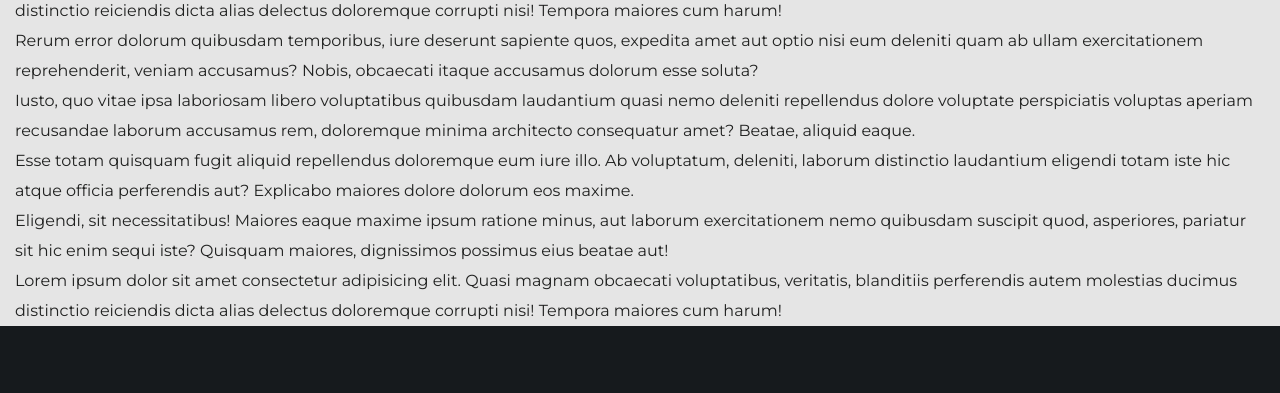
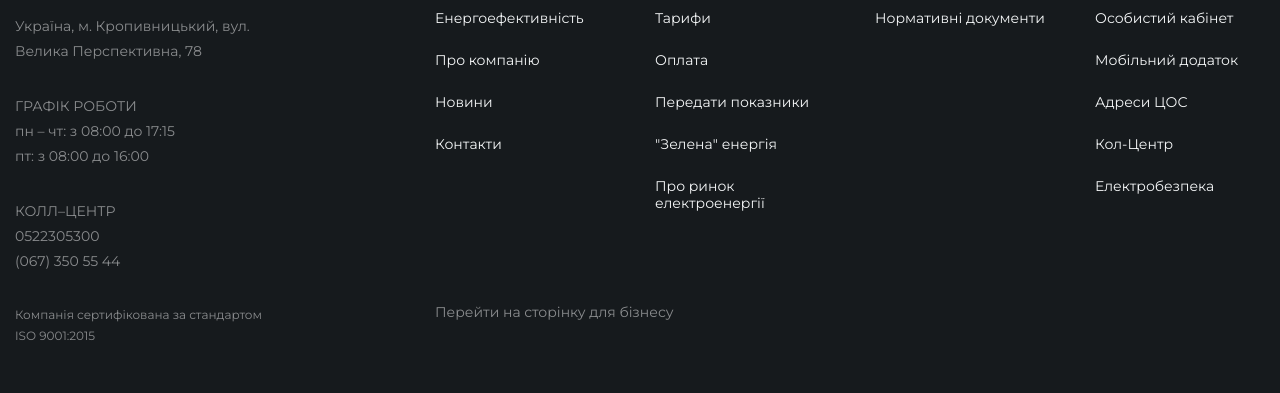
Before and after one commit to SalyginVS/energysupply-net, a website: page app/index.html in a window 1280 px wide. Shown: the part 334-727 px from the top of the page. Drawn offline with nearby package versions, Linux system fonts and the light colour scheme; files that its build step writes are made by us from their sources.

Commit message:
added footer desktop

```diff
--- a/app/index.html
+++ b/app/index.html
@@ -100,47 +100,11 @@
 
       </nav>
     </div>
+  </header>
 
+  <main class="main">
 
-  </header>
-  <main>
-    <section class="content">
-      <div class="container">
-        <p>Lorem ipsum dolor sit amet consectetur adipisicing elit. Quasi magnam obcaecati voluptatibus, veritatis,
-          blanditiis perferendis autem molestias ducimus distinctio reiciendis dicta alias delectus doloremque corrupti
-          nisi! Tempora maiores cum harum!</p>
-        <p>Rerum error dolorum quibusdam temporibus, iure deserunt sapiente quos, expedita amet aut optio nisi eum
-          deleniti quam ab ullam exercitationem reprehenderit, veniam accusamus? Nobis, obcaecati itaque accusamus
-          dolorum esse soluta?</p>
-        <p>Iusto, quo vitae ipsa laboriosam libero voluptatibus quibusdam laudantium quasi nemo deleniti repellendus
-          dolore voluptate perspiciatis voluptas aperiam recusandae laborum accusamus rem, doloremque minima architecto
-          consequatur amet? Beatae, aliquid eaque.</p>
-        <p>Esse totam quisquam fugit aliquid repellendus doloremque eum iure illo. Ab voluptatum, deleniti, laborum
-          distinctio laudantium eligendi totam iste hic atque officia perferendis aut? Explicabo maiores dolore dolorum
-          eos maxime.</p>
-        <p>Eligendi, sit necessitatibus! Maiores eaque maxime ipsum ratione minus, aut laborum exercitationem nemo
-          quibusdam suscipit quod, asperiores, pariatur sit hic enim sequi iste? Quisquam maiores, dignissimos possimus
-          eius beatae aut!</p>
-        <p>Lorem ipsum dolor sit amet consectetur adipisicing elit. Quasi magnam obcaecati voluptatibus, veritatis,
-          blanditiis perferendis autem molestias ducimus distinctio reiciendis dicta alias delectus doloremque corrupti
-          nisi! Tempora maiores cum harum!</p>
-        <p>Rerum error dolorum quibusdam temporibus, iure deserunt sapiente quos, expedita amet aut optio nisi eum
-          deleniti quam ab ullam exercitationem reprehenderit, veniam accusamus? Nobis, obcaecati itaque accusamus
-          dolorum esse soluta?</p>
-        <p>Iusto, quo vitae ipsa laboriosam libero voluptatibus quibusdam laudantium quasi nemo deleniti repellendus
-          dolore voluptate perspiciatis voluptas aperiam recusandae laborum accusamus rem, doloremque minima architecto
-          consequatur amet? Beatae, aliquid eaque.</p>
-        <p>Esse totam quisquam fugit aliquid repellendus doloremque eum iure illo. Ab voluptatum, deleniti, laborum
-          distinctio laudantium eligendi totam iste hic atque officia perferendis aut? Explicabo maiores dolore dolorum
-          eos maxime.</p>
-        <p>Eligendi, sit necessitatibus! Maiores eaque maxime ipsum ratione minus, aut laborum exercitationem nemo
-          quibusdam suscipit quod, asperiores, pariatur sit hic enim sequi iste? Quisquam maiores, dignissimos possimus
-          eius beatae aut!</p>
-        <p>Lorem ipsum dolor sit amet consectetur adipisicing elit. Quasi magnam obcaecati voluptatibus, veritatis,
-          blanditiis perferendis autem molestias ducimus distinctio reiciendis dicta alias delectus doloremque corrupti
-          nisi! Tempora maiores cum harum!</p>
-      </div>
-    </section>
+  </main>
 
   <footer class="footer">
     <div class="container">
@@ -175,45 +139,45 @@
               <div class="footer-top__items">
                 <h6 class="footer-top__title footer-top__title--nav">компанія</h6>
                 <ul class="footer-top__list">
-                    <li class="footer-top__item"><a href="" class="foter-tip__link">Головна</a></li>
-                    <li class="footer-top__item"><a href="" class="foter-tip__link">Енергоефективність</a></li>
-                    <li class="footer-top__item"><a href="" class="foter-tip__link">Про компанію</a></li>
-                    <li class="footer-top__item"><a href="" class="foter-tip__link">Новини</a></li>
-                    <li class="footer-top__item"><a href="" class="foter-tip__link">Контакти</a></li>
+                  <li class="footer-top__item"><a href="" class="foter-top__link">Головна</a></li>
+                  <li class="footer-top__item"><a href="" class="foter-top__link">Енергоефективність</a></li>
+                  <li class="footer-top__item"><a href="" class="foter-top__link">Про компанію</a></li>
+                  <li class="footer-top__item"><a href="" class="foter-top__link">Новини</a></li>
+                  <li class="footer-top__item"><a href="" class="foter-top__link">Контакти</a></li>
                 </ul>
               </div>
               <div class="footer-top__items">
                 <h6 class="footer-top__title footer-top__title--nav">електроенергия</h6>
                 <ul class="footer-top__list">
-                    <li class="footer-top__item"><a href="" class="foter-tip__link">Укласти договір</a></li>
-                    <li class="footer-top__item"><a href="" class="foter-tip__link">Тарифи</a></li>
-                    <li class="footer-top__item"><a href="" class="foter-tip__link">Оплата</a></li>
-                    <li class="footer-top__item"><a href="" class="foter-tip__link">Передати показники</a></li>
-                    <li class="footer-top__item"><a href="" class="foter-tip__link">"Зелена" енергія</a></li>
-                    <li class="footer-top__item"><a href="" class="foter-tip__link">Про ринок електроенергії</a></li>
+                  <li class="footer-top__item"><a href="" class="foter-top__link">Укласти договір</a></li>
+                  <li class="footer-top__item"><a href="" class="foter-top__link">Тарифи</a></li>
+                  <li class="footer-top__item"><a href="" class="foter-top__link">Оплата</a></li>
+                  <li class="footer-top__item"><a href="" class="foter-top__link">Передати показники</a></li>
+                  <li class="footer-top__item"><a href="" class="foter-top__link">"Зелена" енергія</a></li>
+                  <li class="footer-top__item"><a href="" class="foter-top__link">Про ринок електроенергії</a></li>
                 </ul>
               </div>
               <div class="footer-top__items">
                 <h6 class="footer-top__title footer-top__title--nav">газ</h6>
                 <ul class="footer-top__list">
-                    <li class="footer-top__item"><a href="" class="foter-tip__link">Споживачам</a></li>
-                    <li class="footer-top__item"><a href="" class="foter-tip__link">Нормативні документи</a></li>
+                  <li class="footer-top__item"><a href="" class="foter-top__link">Споживачам</a></li>
+                  <li class="footer-top__item"><a href="" class="foter-top__link">Нормативні документи</a></li>
                 </ul>
               </div>
               <div class="footer-top__items">
                 <h6 class="footer-top__title footer-top__title--nav">підтримка клієнтів</h6>
                 <ul class="footer-top__list">
-                    <li class="footer-top__item"><a href="" class="foter-tip__link">Часті питання</a></li>
-                    <li class="footer-top__item"><a href="" class="foter-tip__link">Особистий кабінет</a></li>
-                    <li class="footer-top__item"><a href="" class="foter-tip__link">Мобільний додаток</a></li>
-                    <li class="footer-top__item"><a href="" class="foter-tip__link">Адреси ЦОС</a></li>
-                    <li class="footer-top__item"><a href="" class="foter-tip__link">Кол-Центр</a></li>
-                    <li class="footer-top__item"><a href="" class="foter-tip__link">Електробезпека</a></li>
+                  <li class="footer-top__item"><a href="" class="foter-top__link">Часті питання</a></li>
+                  <li class="footer-top__item"><a href="" class="foter-top__link">Особистий кабінет</a></li>
+                  <li class="footer-top__item"><a href="" class="foter-top__link">Мобільний додаток</a></li>
+                  <li class="footer-top__item"><a href="" class="foter-top__link">Адреси ЦОС</a></li>
+                  <li class="footer-top__item"><a href="" class="foter-top__link">Кол-Центр</a></li>
+                  <li class="footer-top__item"><a href="" class="foter-top__link">Електробезпека</a></li>
                 </ul>
               </div>
 
             </div>
-              <a class="footer-top__link" href="#">Перейти на сторінку для бізнесу</a>
+            <a class="footer-top__business-link" href="#">Перейти на сторінку для бізнесу</a>
           </div>
         </div>
       </div>
@@ -224,7 +188,7 @@
     </div>
   </footer>
 
-  </main>
+
 
 
   <script src="js/main.min.js"></script>
--- a/app/scss/_global.scss
+++ b/app/scss/_global.scss
@@ -1,3 +1,9 @@
+/*** footer to bottom ***/
+html,
+body {
+  height: 100%;
+}
+
 .sr-only {
   position: absolute;
   width: 1px;
@@ -17,7 +23,15 @@ body{
   line-height: 30px;
   color: $default;
   background-color: $bg-def;
+  /*** footer to bottom ***/
+  display: flex;
+  flex-direction: column;
 }
+
+  /*** footer to bottom ***/
+  .main {
+    flex-grow: 1;
+  }
 
 .container{
   max-width: 1440px;
--- a/app/scss/style.scss
+++ b/app/scss/style.scss
@@ -14,6 +14,10 @@
   background-color: $bg_menu;
   box-shadow: 0 0 10px 0 rgba(0,0,0, 0.2);
   z-index: 3;
+}
+
+.menu__burger {
+  display: none;
 }
 
 .nav-main {
@@ -156,31 +160,62 @@
 .footer-top {
   &__wrap {
     display: flex;
-
     justify-content: space-between;
     padding-top: 100px;
     margin-bottom: 50px;
   }
   &__contacts {
-    max-width: 255px;
+    width: 255px;
+
   }
+
   &__title {
+    @extend %montserrat-400;
+    font-size: 14px;
+    line-height: 25px;
+    text-transform: uppercase;
+  }
+
+  &__title--nav {
     @extend %montserrat-500;
+    font-size: 12px;
+    line-height: 14px;
+    text-transform: uppercase;
+  }
+  &__adress,
+  &__schedule,
+  &__call  {
+    @extend %montserrat-400;
+    font-size: 14px;
+    line-height: 25px;
+  }
+  &__list,
+  &__business-link{
+    @extend %montserrat-400;
     font-size: 14px;
     line-height: 17px;
-    text-transform: uppercase;
   }
+  &__sertificate {
+    @extend %montserrat-400;
+    font-size: 12px;
+    line-height: 21px;
+  }
+
   &__title--nav{
     margin-bottom: 30px;
   }
   &__nav {
     display: flex;
     flex-wrap: wrap;
-    justify-content: space-between;
-    margin-bottom: 55px;
+    margin-bottom: 85px;
   }
-  &__items:not(:last-child){
-    margin-right: 50px;
+
+  &__items {
+    width: 220px;
+  }
+
+  &__items {
+    padding-left: 50px;
   }
   &__item{
     color: $bg;
@@ -188,43 +223,35 @@
   &__item:not(:last-child) {
     margin-bottom: 25px;
   }
-  &__adress{
+  &__adress,
+  &__schedule,
+  &__call  {
     margin-bottom: 30px;
   }
-  &__schedule{
-    margin-bottom: 30px;
-  }
-  &__time{
+
+  &__time,
+  &__phone  {
     display: block;
   }
-  &__call{
-    margin-bottom: 30px;
-  }
-  &__phone{
-    display: block;
+  &__business-link {
+    padding-left: 50px;
   }
 }
 
 .logo-footer{
   display: inline-block;
-  margin-bottom: 30px;
+  margin-bottom: 20px;
 }
-
-
-
-// .footer-top__items:not(:last-child) {
-//   margin-right: 50px;
-// }
 
 .footer-bootom {
   height: 70px;
-  font-size: 12px;
-  line-height: 14px;
 }
 
 .footer-bootom p {
   padding-top: 30px;
   text-align: center;
+  font-size: 12px;
+  line-height: 14px;
 }
 
 
--- a/gulpfile.js
+++ b/gulpfile.js
@@ -43,7 +43,7 @@ const images = () => {
     .pipe(imagemin([
       imagemin.gifsicle({ interlaced: true }),
       imagemin.mozjpeg({ quality: 75, progressive: true }),
-      imagemin.optipng({ optimizationLevel: 5 }),
+      imagemin.optopng({ optimizationLevel: 5 }),
       imagemin.svgo({
         plugins: [
           { removeViewBox: true },
```
Also changed, not shown: app/js/main.min.js. Lines whose indentation alone changed are shown as unchanged.
